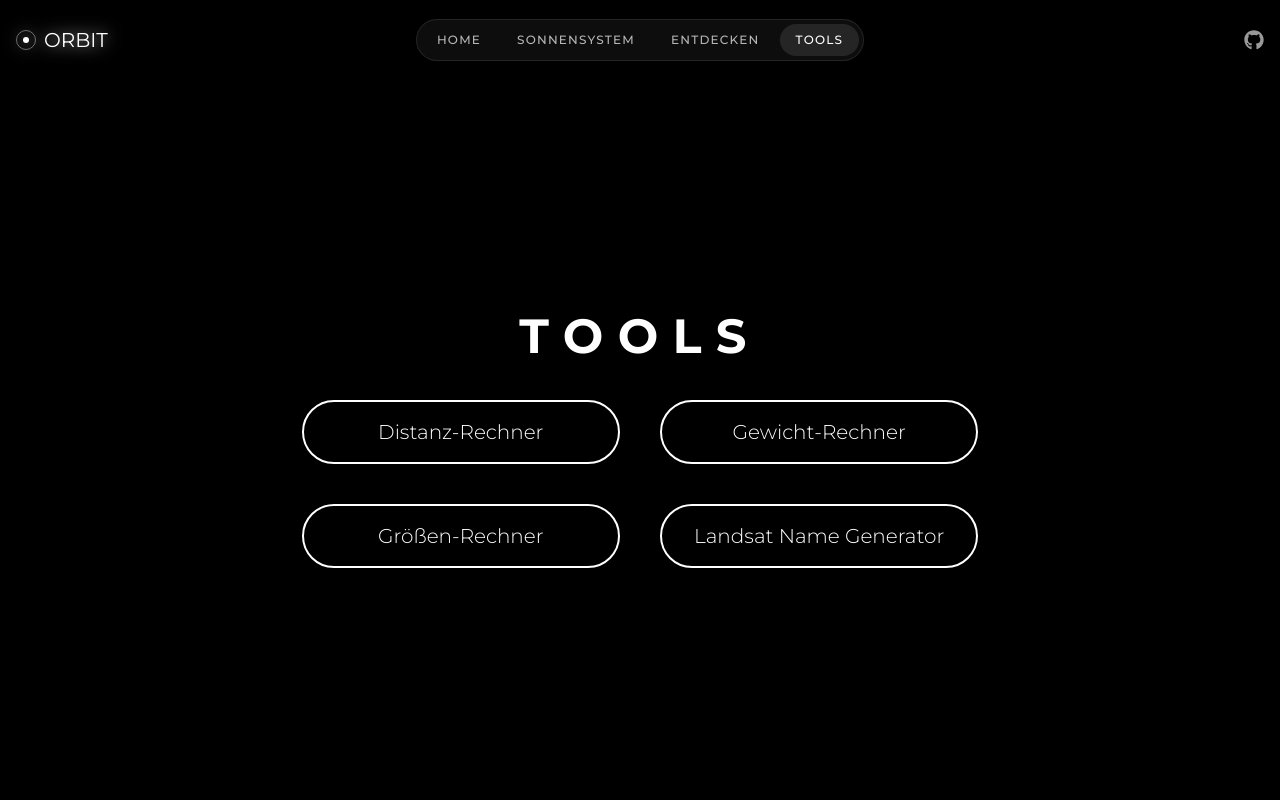
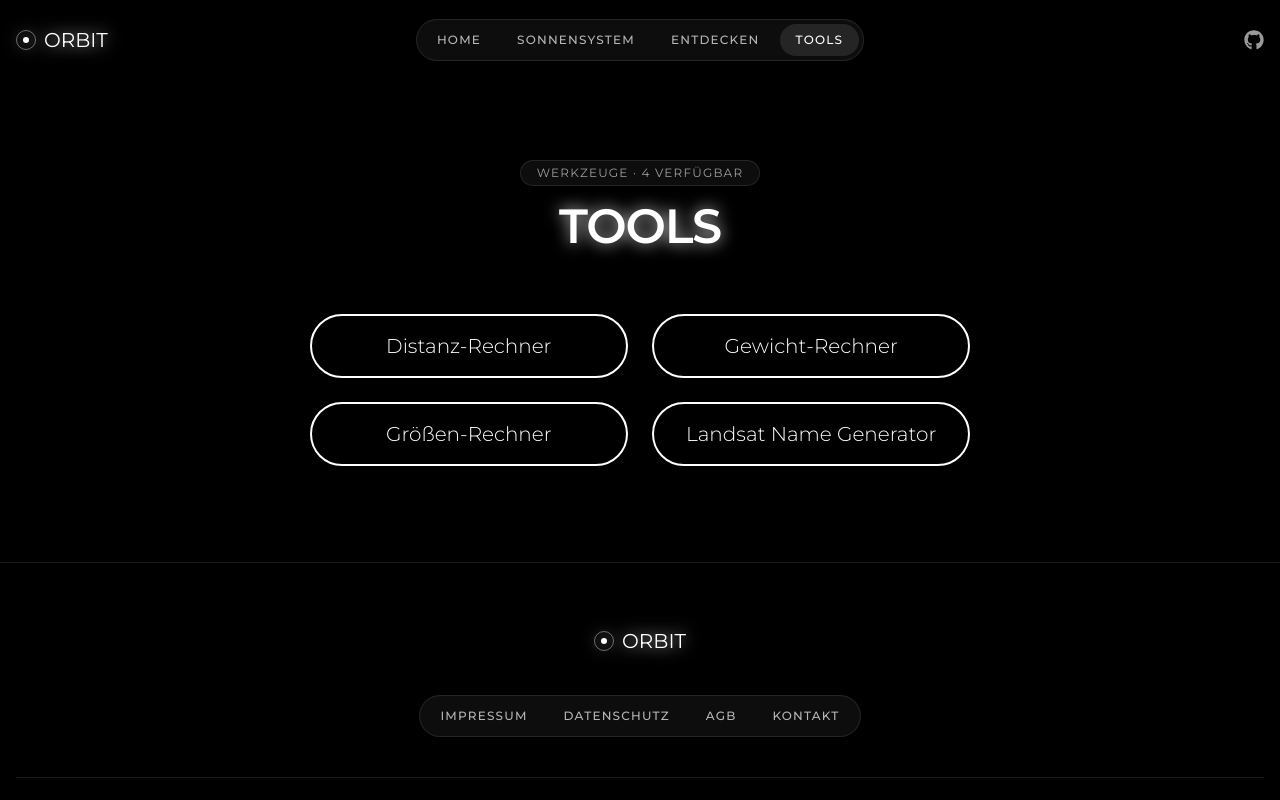
Before and after one commit to zeroequalsone/orbit, a Next.js app: page /tools in a window 1280 px wide. Shown: the top 800 px of the page. Built offline with nearby package versions, Linux system fonts and the light colour scheme.

Commit message:
feat(tools): redesign tools page

```diff
--- a/app/tools/page.tsx
+++ b/app/tools/page.tsx
@@ -9,10 +9,20 @@ const tools = [
 
 export default function Tools() {
   return (
-    <div className="flex justify-center items-center min-h-screen">
-      <div className="flex items-center flex-col p-8 mt-20 gap-10 lg:max-w-384">
-        <h1 className="text-5xl font-bold uppercase tracking-[0.3em]">Tools</h1>
-        <div className="grid lg:grid-cols-2 gap-10 text-center">
+    <div className="flex flex-col w-full max-w-7xl mx-auto items-center px-4 pb-24 pt-40">
+      <div className="flex flex-col items-center gap-16">
+        {/* Eyebrow + Heading */}
+        <div className="flex flex-col items-center gap-4 text-center">
+          <span className="rounded-full border border-white/10 bg-white/5 px-4 py-1 text-xs uppercase tracking-widest text-white/60">
+            Werkzeuge · {tools.length} verfügbar
+          </span>
+          <h1 className="text-3xl font-semibold uppercase tracking-tight text-white drop-shadow-[0_0_8px_rgba(255,255,255,0.8)] md:text-5xl">
+            Tools
+          </h1>
+        </div>
+
+        {/* Grid */}
+        <div className="grid grid-cols-1 gap-6 text-center sm:grid-cols-2">
           {tools.map((tools) => (
             <ToolButton key={tools.name} href={tools.href} name={tools.name} />
           ))}
```
